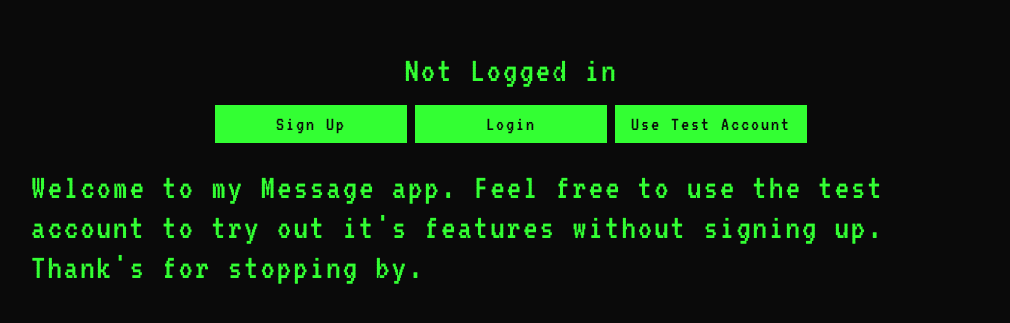
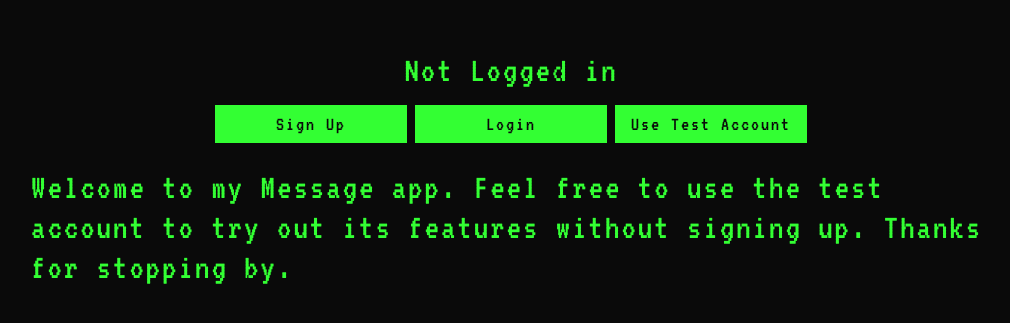
Before and after one commit to Damon-Thomas/Terminal-Chat, a React (Vite) app in the folder frontend/: page /auth in a window 1280 px wide. Shown: the part 235-558 px from the top of the page, without its empty margins (129-1139 px from the left). Built offline with nearby package versions, Linux system fonts and the light colour scheme.

Commit message:
fix: correct grammatical errors in welcome message

```diff
--- a/frontend/src/pages/subPages/NonUserHome.tsx
+++ b/frontend/src/pages/subPages/NonUserHome.tsx
@@ -35,7 +35,7 @@ export default function NonUserHome() {
         </div>
         <h1 className="welcomeMessage">
           Welcome to my Message app. Feel free to use the test account to try
-          out it's features without signing up. Thank's for stopping by.
+          out its features without signing up. Thanks for stopping by.
         </h1>
       </div>
     </div>
```
